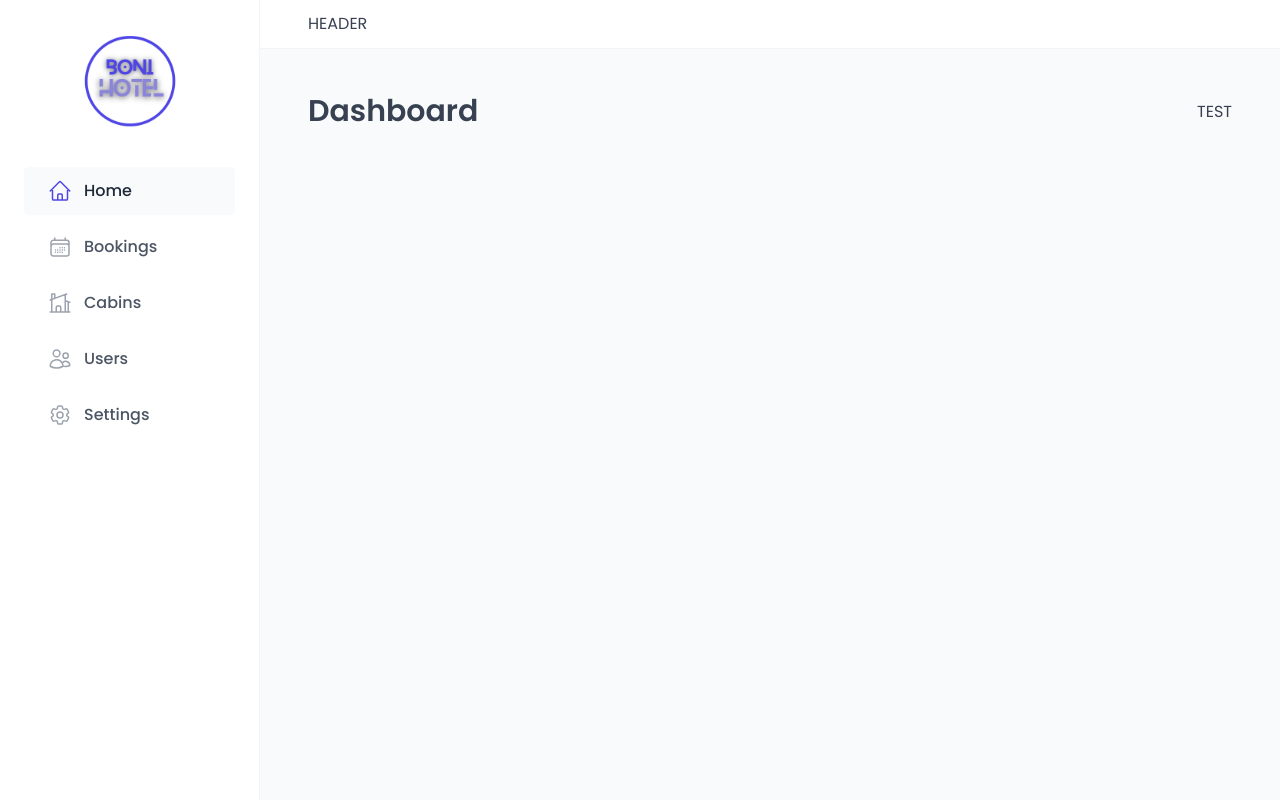
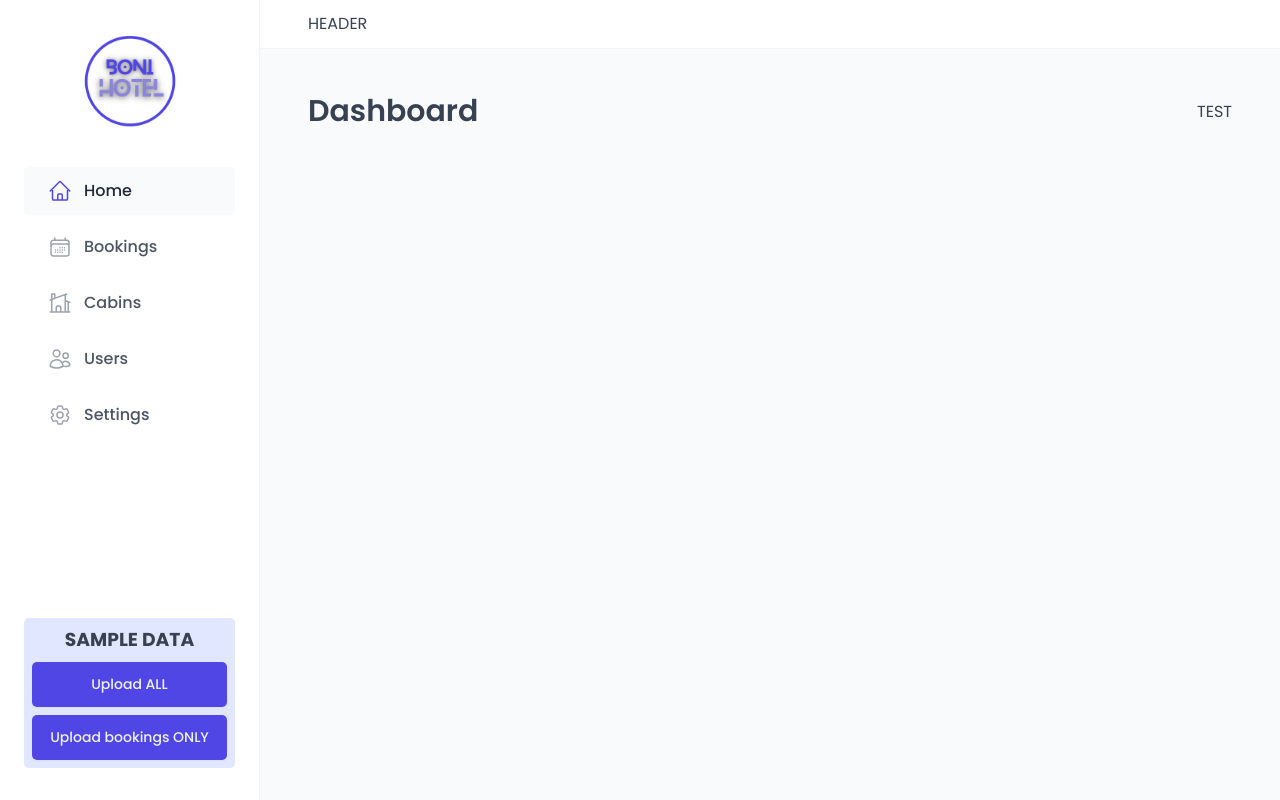
Before and after one commit to AnexDev1/boni-hotel, a React (Vite) app: page /dashboard in a window 1280 px wide. Built offline with nearby package versions, Linux system fonts and the light colour scheme; a web font is replaced by a local one.

Commit message:
create fake data for development

```diff
--- a/src/ui/Sidebar.jsx
+++ b/src/ui/Sidebar.jsx
@@ -2,7 +2,7 @@
 
 import Logo from "./Logo";
 import MainNav from "./MainNav";
-
+import Uploader from "../data/Uploader";
 const StyledSidebar = styled.aside`
   background-color: var(--color-grey-0);
   padding: 3.2rem 2.4rem;
@@ -18,6 +18,7 @@
     <StyledSidebar>
       <Logo />
       <MainNav />
+      <Uploader />
     </StyledSidebar>
   );
 }
```
